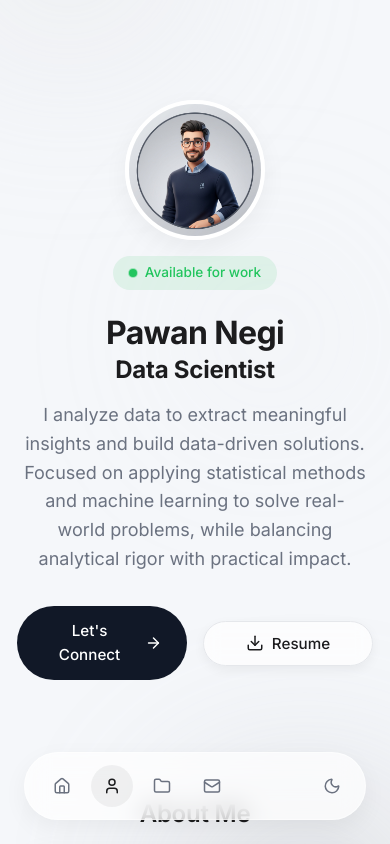
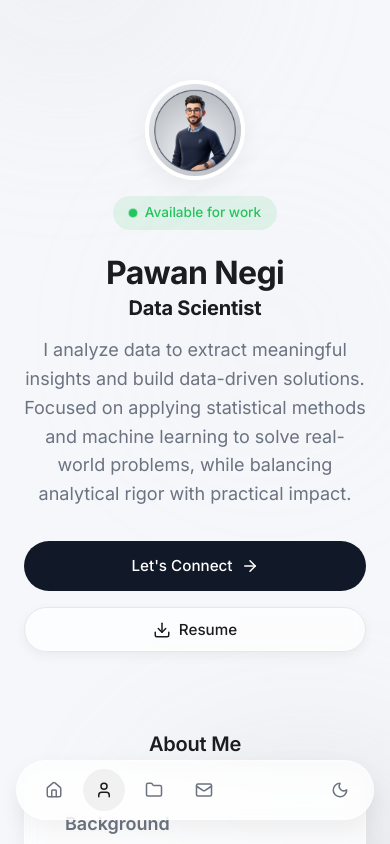
Before and after one commit to pawannegii/MyPortfolio, a React app: page / in a window 390 px wide. Shown: the top 844 px of the page. Built offline with nearby package versions, Linux system fonts and the light colour scheme; the HTML template or start-up script is replaced by a standard one.

Commit message:
Add smooth theme transitions and massive mobile optimizations

```diff
--- a/src/App.jsx
+++ b/src/App.jsx
@@ -315,6 +315,7 @@ function App() {
             onClick={() => setSelectedProject(null)}
           >
             <motion.div
+              className="project-modal"
               initial={{ y: 50, opacity: 0, scale: 0.95 }}
               animate={{ y: 0, opacity: 1, scale: 1 }}
               exit={{ y: 20, opacity: 0, scale: 0.95 }}
@@ -324,7 +325,6 @@ function App() {
                 width: '100%',
                 maxWidth: '600px',
                 borderRadius: 'var(--border-radius)',
-                padding: '40px',
                 position: 'relative',
                 boxShadow: 'var(--shadow-hover)'
               }}
--- a/src/index.css
+++ b/src/index.css
@@ -161,6 +161,11 @@ body {
   line-height: 1.6;
   -webkit-font-smoothing: antialiased;
   -moz-osx-font-smoothing: grayscale;
+  transition: background-color 0.5s ease, color 0.5s ease;
+}
+
+h1, h2, h3, h4, p, span, a, div {
+  transition: background-color 0.5s ease, color 0.5s ease, border-color 0.5s ease;
 }
 
 a {
@@ -376,7 +381,9 @@ section {
   gap: 16px;
 }
 
-/* Project Cards */
+.project-modal {
+  padding: 40px;
+}
 .project-list {
   display: flex;
   flex-direction: column;
@@ -541,27 +548,36 @@ footer {
 
 /* Responsive */
 @media (max-width: 768px) {
-  h1 {
-    font-size: 2rem;
-  }
+  h1 { font-size: 2rem; }
+  h2 { font-size: 1.25rem; }
 
   .navbar {
     bottom: 24px;
     top: auto;
-    width: calc(100% - 48px);
-    padding: 12px 16px;
+    width: calc(100% - 32px);
+    padding: 8px 16px;
+    border-radius: var(--border-radius-full);
   }
 
-  .nav-link span {
-    display: none;
+  .nav-link span { display: none; }
+  .nav-link { padding: 12px; }
+
+  section { padding: 60px 0 30px; }
+  .hero-section { padding-top: 80px; padding-bottom: 20px; }
+
+  .avatar {
+    width: 100px;
+    height: 100px;
   }
 
-  .nav-link {
-    padding: 12px;
+  .hero-ctas {
+    flex-direction: column;
+    gap: 16px;
+    width: 100%;
   }
 
-  .hero-section {
-    padding-top: 100px;
+  .hero-ctas .btn {
+    width: 100%;
   }
 
   .project-card {
@@ -570,11 +586,15 @@ footer {
     gap: 16px;
   }
 
-  .project-arrow {
-    align-self: flex-end;
+  .project-arrow { align-self: flex-end; }
+
+  .project-modal {
+    padding: 24px;
+    max-height: 85vh;
+    overflow-y: auto;
   }
 
-  .contact-form {
-    padding: 24px;
-  }
+  .contact-form { padding: 24px; }
+
+  .cursor-follower { display: none; }
 }
```
